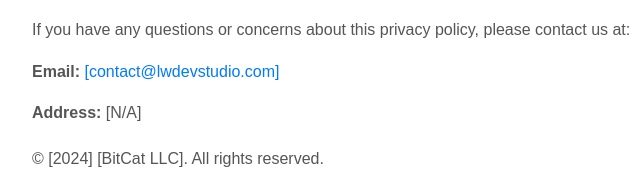
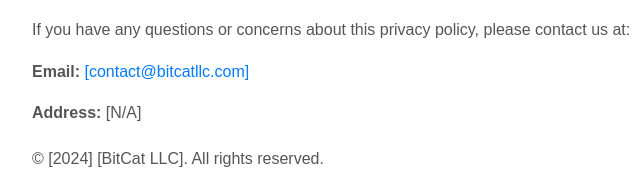
Before and after one commit to LWdevStudio/LWdevStudio.github.io, a plain HTML site: page privacy-info.html in a window 1280 px wide. Shown: the part 1384-1572 px from the top of the page, 208-848 px from the left. Drawn offline with Linux system fonts and the light colour scheme.

Commit message:
Update privacy-info.html

```diff
--- a/privacy-info.html
+++ b/privacy-info.html
@@ -86,7 +86,7 @@
         <section id="contact">
             <h2>Contact Us</h2>
             <p>If you have any questions or concerns about this privacy policy, please contact us at:</p>
-            <p><strong>Email:</strong> <a href="mailto:[contact@lwdevstudio.com]">[contact@lwdevstudio.com]</a></p>
+            <p><strong>Email:</strong> <a href="mailto:[contact@email]">[contact@bitcatllc.com]</a></p>
             <p><strong>Address:</strong> [N/A]</p>
         </section>
 
```
